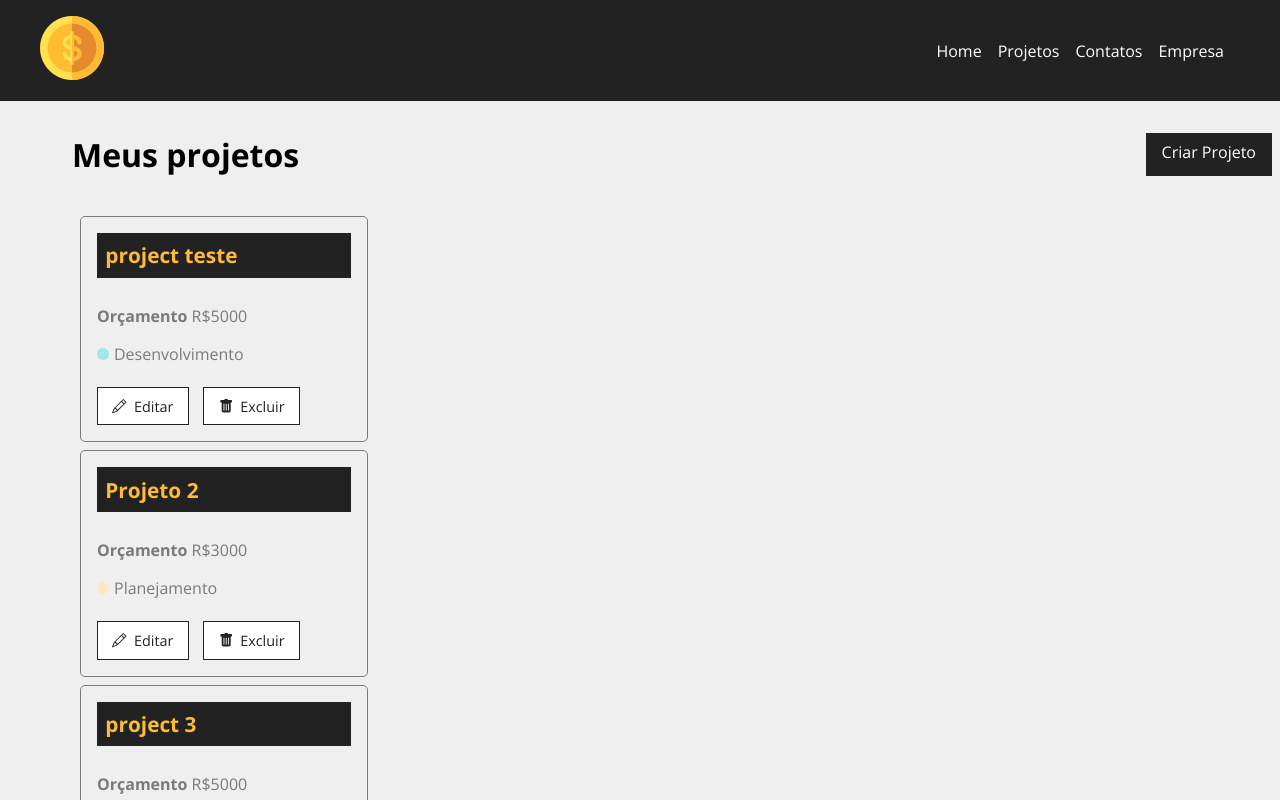
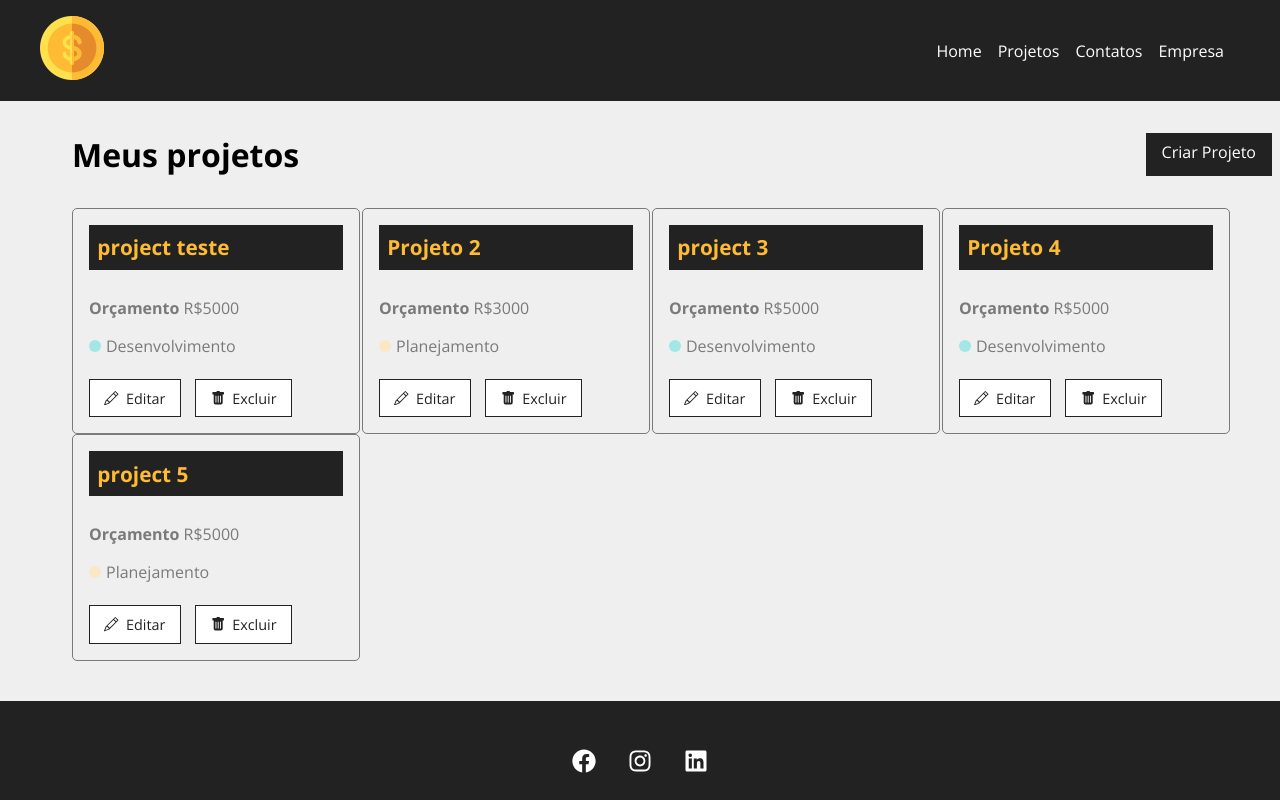
Before and after one commit to VictorMartins96/Projeto-Costs, a React (Create React App) app: page /Projects in a window 1280 px wide. Shown: the top 800 px of the page. Built offline with nearby package versions, Linux system fonts and the light colour scheme; data requests are answered from the project's data file.

Commit message:
update clear bug

```diff
--- a/db.json
+++ b/db.json
@@ -32,6 +32,28 @@
       },
       "cost": 0,
       "services": []
+    },
+    {
+      "id": "518f",
+      "name": "Projeto 4",
+      "budget": "5000",
+      "category": {
+        "id": "2",
+        "name": "Desenvolvimento"
+      },
+      "cost": 0,
+      "services": []
+    },
+    {
+      "id": "8c5a",
+      "name": "project 5",
+      "budget": "5000",
+      "category": {
+        "id": "4",
+        "name": "Planejamento"
+      },
+      "cost": 0,
+      "services": []
     }
   ],
   "categories": [
--- a/src/components/Project/ProjectCard.module.css
+++ b/src/components/Project/ProjectCard.module.css
@@ -3,7 +3,8 @@
     border: 1px solid #7a7a7a;
     border-radius: 5px;
     width: 24%;
-    margin: 0.5em;
+    display: inline-block;
+    margin-right: 2px;
 }
 
 .project_card h4 {
```
